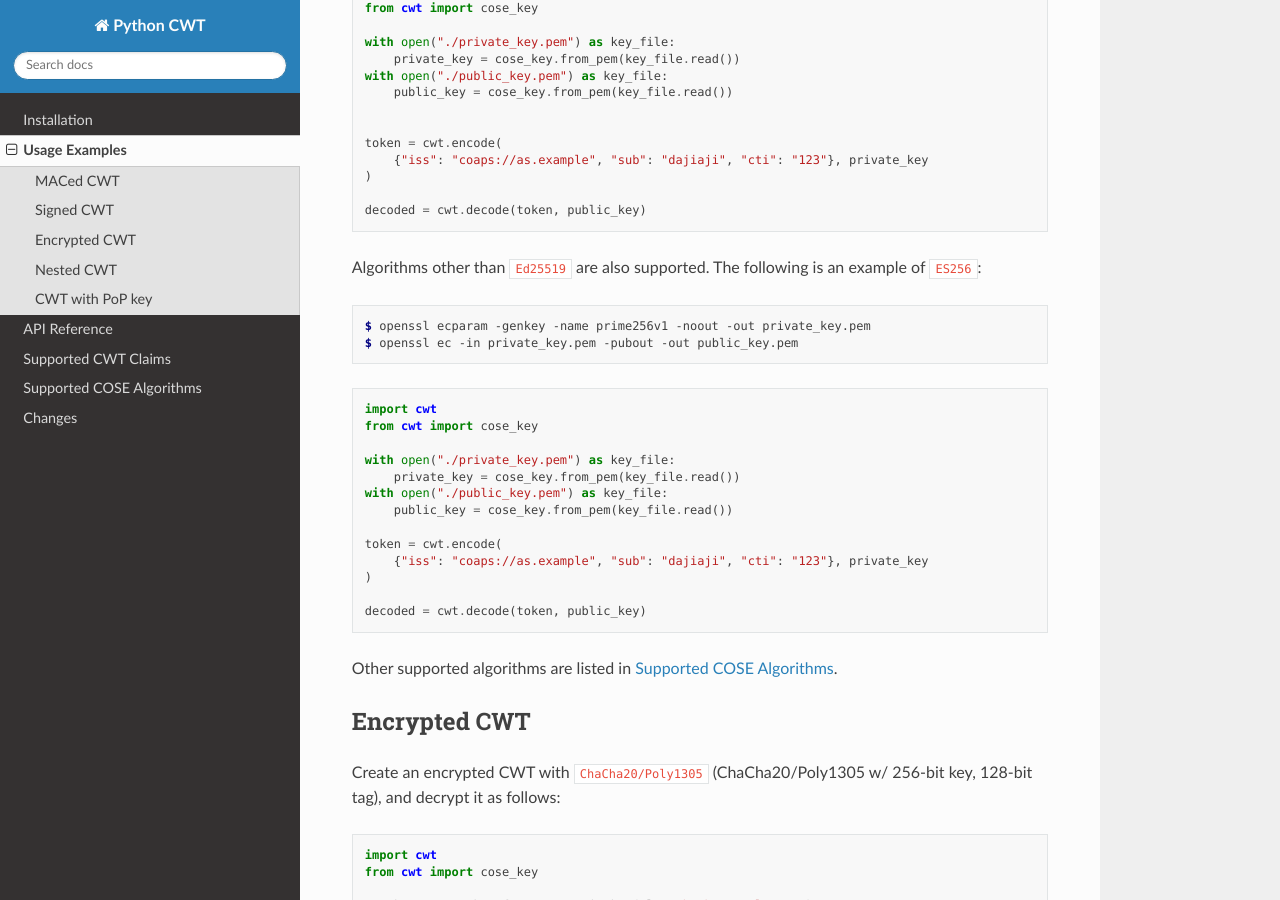
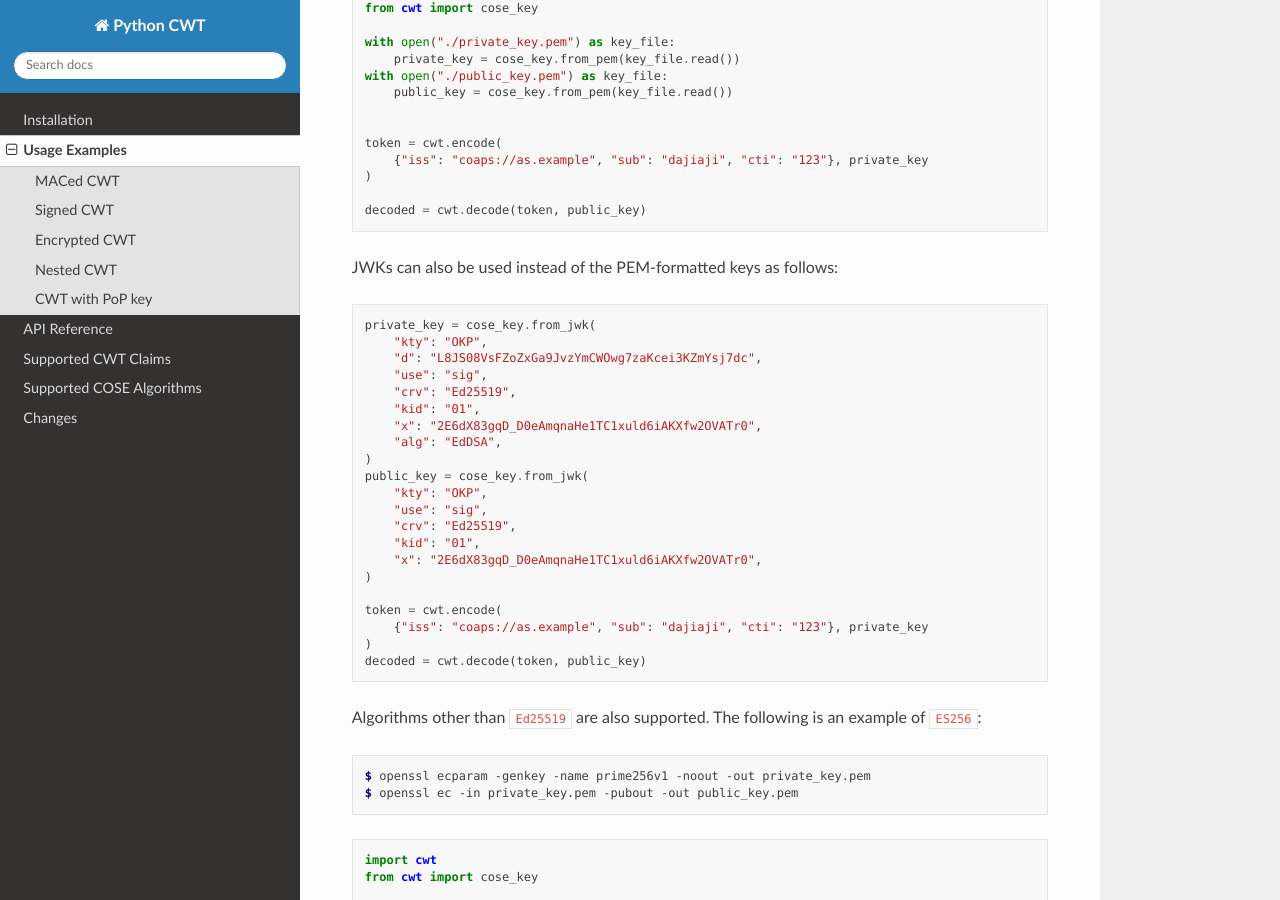
Before and after one commit to dajiaji/python-cwt, a Sphinx documentation site: the page built from docs/usage.rst, in a window 1280 px wide and 900 px high, scrolled down 1130 px. Built offline with Sphinx 7.4.7 and the Read the Docs theme 2.0.0, drawn with Linux system fonts in a browser that asks for light colours; pages that are not in the unit, such as notebooks, are missing from menus.

Commit message:
Add from_jwk to usage.

```diff
--- a/docs/usage.rst
+++ b/docs/usage.rst
@@ -68,6 +68,32 @@ Create a Signed CWT, verify and decode it with the key pair as follows:
         {"iss": "coaps://as.example", "sub": "dajiaji", "cti": "123"}, private_key
     )
 
+    decoded = cwt.decode(token, public_key)
+
+JWKs can also be used instead of the PEM-formatted keys as follows:
+
+.. code-block:: python
+
+    private_key = cose_key.from_jwk(
+        "kty": "OKP",
+        "d": "L8JS08VsFZoZxGa9JvzYmCWOwg7zaKcei3KZmYsj7dc",
+        "use": "sig",
+        "crv": "Ed25519",
+        "kid": "01",
+        "x": "2E6dX83gqD_D0eAmqnaHe1TC1xuld6iAKXfw2OVATr0",
+        "alg": "EdDSA",
+    )
+    public_key = cose_key.from_jwk(
+        "kty": "OKP",
+        "use": "sig",
+        "crv": "Ed25519",
+        "kid": "01",
+        "x": "2E6dX83gqD_D0eAmqnaHe1TC1xuld6iAKXfw2OVATr0",
+    )
+
+    token = cwt.encode(
+        {"iss": "coaps://as.example", "sub": "dajiaji", "cti": "123"}, private_key
+    )
     decoded = cwt.decode(token, public_key)
 
 Algorithms other than ``Ed25519`` are also supported. The following is an example of ``ES256``:
```
